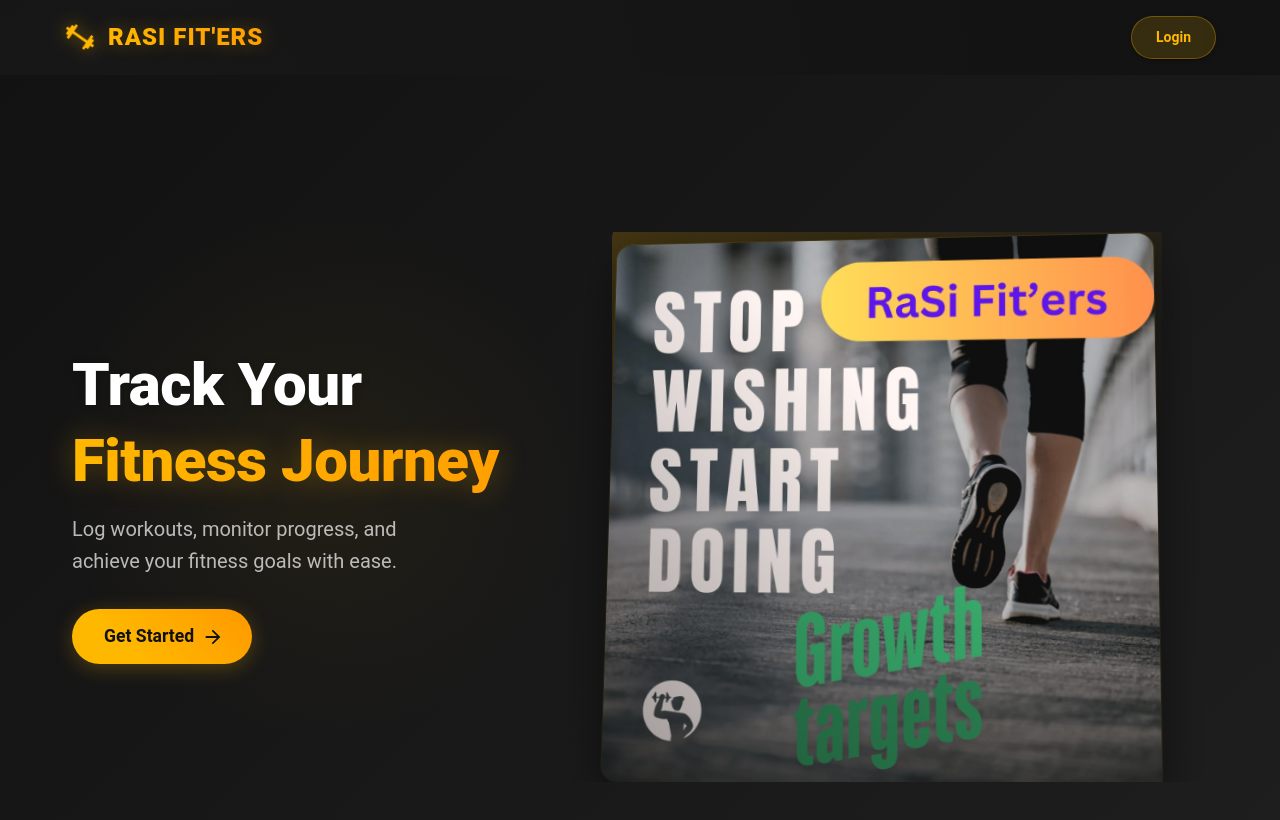
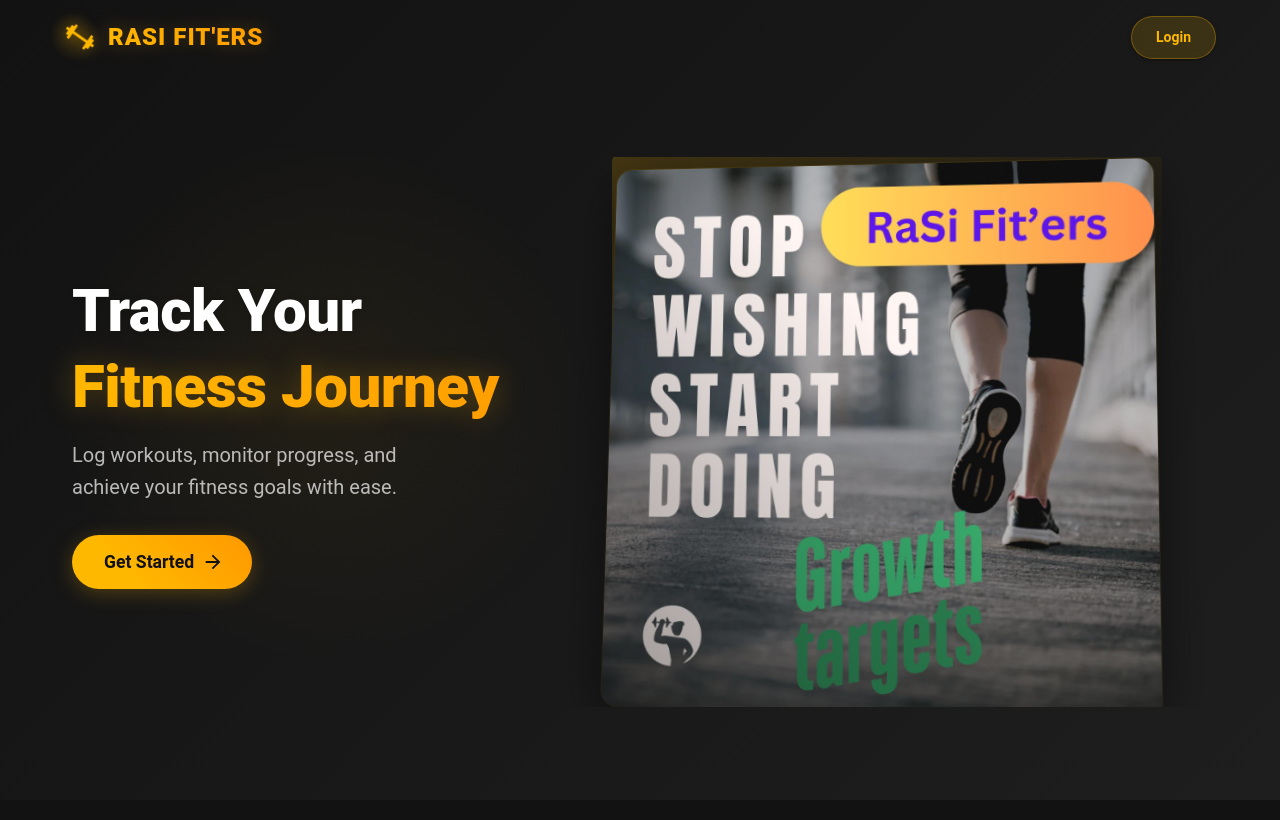
Before and after one commit to vinaySankar2004/RaSi-Fiters-Web-App, a React (Create React App) app in the folder frontend/: page / in a window 1280 px wide. Shown: the top 820 px of the page. Built offline with nearby package versions, Linux system fonts and the light colour scheme; no server answers.

Commit message:
more frontend minor changes

```diff
--- a/frontend/src/components/Navbar.js
+++ b/frontend/src/components/Navbar.js
@@ -15,7 +15,7 @@ const Navbar = () => {
 
     return (
         <AppBar
-            position="static"
+            position="fixed"
             elevation={0}
             sx={{
                 background: 'transparent',
--- a/frontend/src/pages/Dashboard.js
+++ b/frontend/src/pages/Dashboard.js
@@ -393,7 +393,7 @@ const Dashboard = () => {
                                 display: 'flex',
                                 alignItems: 'center',
                                 gap: 1.5,
-                                color: '#ffb800'
+                                color: '#ffb800',
                             }}
                         >
                             <CalendarMonthIcon
```
